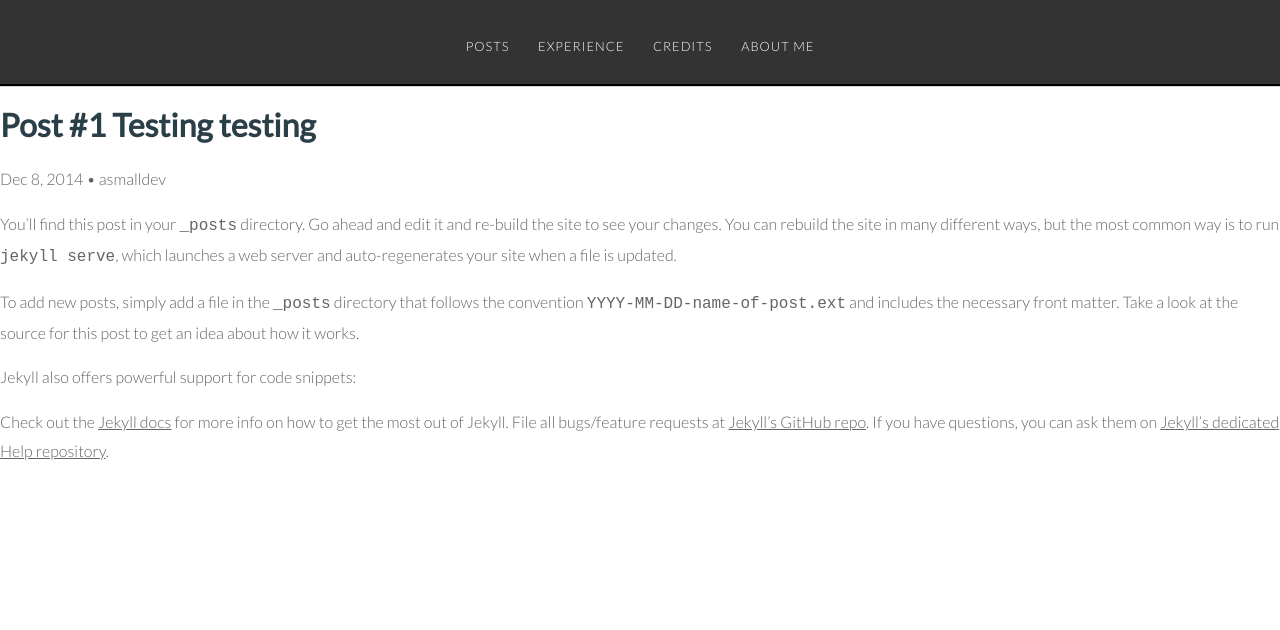
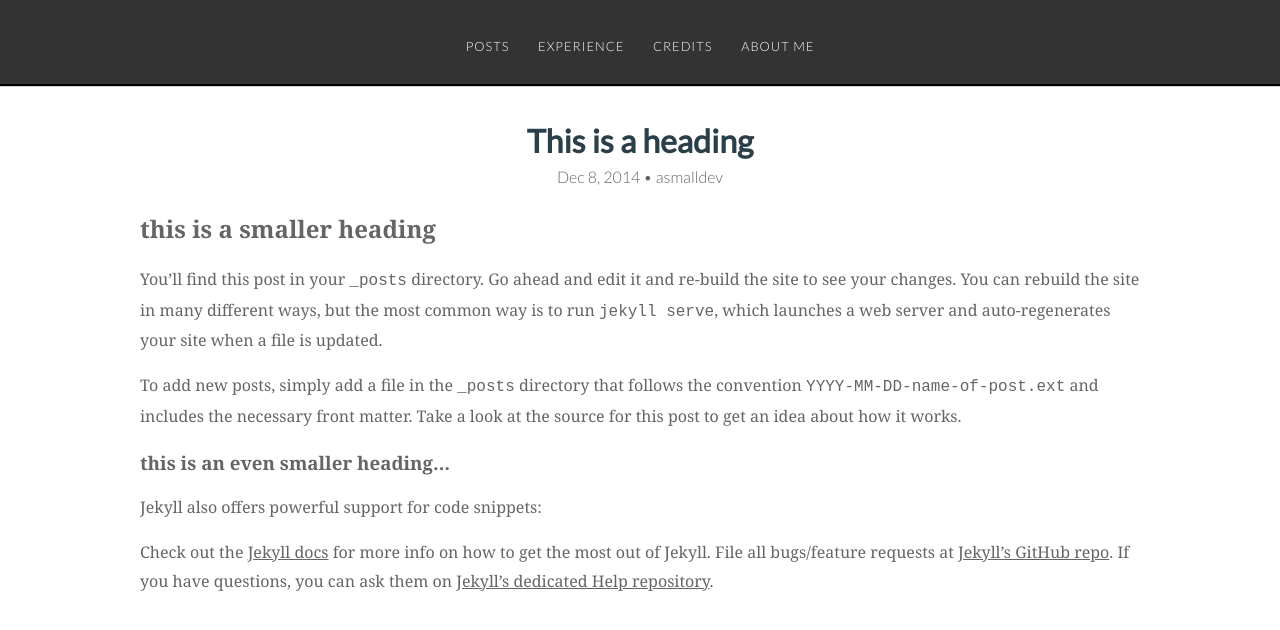
Before and after one commit to csmallbio/asmalldev.github.io, a Jekyll site: the page built from _posts/2014-12-08-post7.md, in a window 1280 px wide. Shown: the top 630 px of the page. Built offline with Jekyll 4.4.1, drawn with Linux system fonts in a browser that asks for light colours; nearby versions of some CDN libraries; some web fonts are replaced.

Commit message:
edit individual post styling

```diff
--- a/_posts/2014-12-08-post7.md
+++ b/_posts/2014-12-08-post7.md
@@ -1,6 +1,6 @@
 ---
 layout: post
-title:  "Post #1 Testing testing"
+title:  "This is a heading"
 date:   2014-12-08 13:58:12
 author: "asmalldev"
 read_time: "2 minutes"
@@ -8,10 +8,13 @@ article_overview: "You’ll find this post in your `_posts` directory. Go ahead
 To add new posts, simply add a file in the `_posts` directory that follows the convention `YYYY-MM-DD-name-of-post.ext` and includes the necessary front matter. Take a look at the source for this post to get an idea about how it works.
 Jekyll also offers powerful support for code..."
 ---
+
+##this is a smaller heading
 You’ll find this post in your `_posts` directory. Go ahead and edit it and re-build the site to see your changes. You can rebuild the site in many different ways, but the most common way is to run `jekyll serve`, which launches a web server and auto-regenerates your site when a file is updated.
 
 To add new posts, simply add a file in the `_posts` directory that follows the convention `YYYY-MM-DD-name-of-post.ext` and includes the necessary front matter. Take a look at the source for this post to get an idea about how it works.
 
+###this is an even smaller heading...
 Jekyll also offers powerful support for code snippets:
 
 Check out the [Jekyll docs][jekyll] for more info on how to get the most out of Jekyll. File all bugs/feature requests at [Jekyll’s GitHub repo][jekyll-gh]. If you have questions, you can ask them on [Jekyll’s dedicated Help repository][jekyll-help].
--- a/css/default.css
+++ b/css/default.css
@@ -1446,3 +1446,31 @@
 
 
 							}
+
+
+/* Individual Post Pages */
+
+	.post
+	{
+		max-width: 1000px;
+		margin-left: auto;
+		margin-right: auto;
+		padding-top: 1em;
+		padding-left: 4em;
+		padding-right: 4em;
+	}
+
+	.post-header h1
+	{
+		margin-bottom: .1em;
+	}
+
+	.post-header
+	{
+		text-align: center;
+	}
+
+	article
+	{
+		font-family: Georgia;
+	}
```
